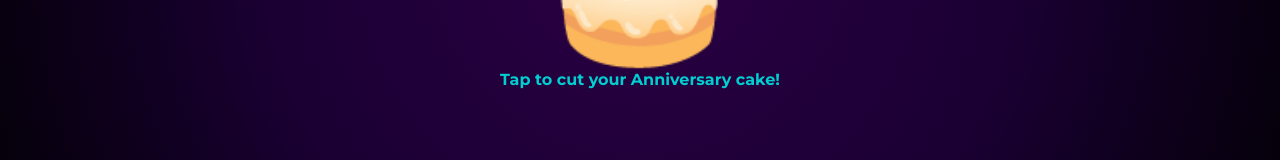
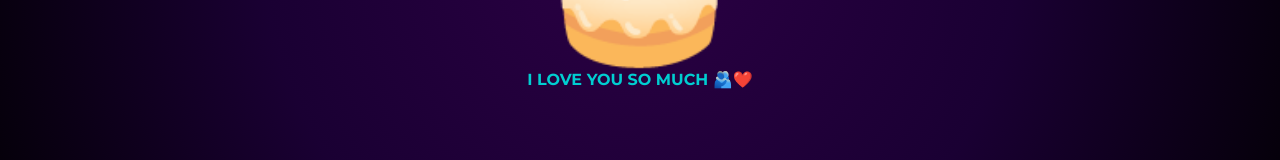
Before and after one commit to babygirlie/Banger, a plain HTML site: page index.html in a window 1280 px wide. Shown: the part 10055-10215 px from the top of the page. Drawn offline with Linux system fonts and the light colour scheme.

Commit message:
Update index.html

```diff
--- a/index.html
+++ b/index.html
@@ -136,7 +136,7 @@
      <section id="s13">
      <h2>For the 20th of July...</h2>
      <div id="cake" class="cake-icon" onclick="cutCake()">🎂</div>
-     <p id="cakeMsg2">Tap to cut your Anniversary cake!</p>
+     <p id="cakeMsg2">I LOVE YOU SO MUCH 🫂❤️</p>
 </section>
 
 
```
